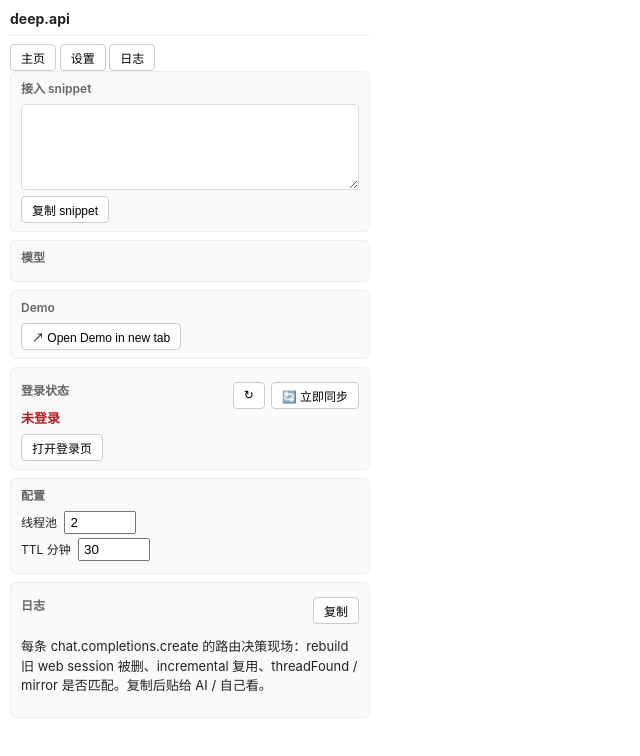
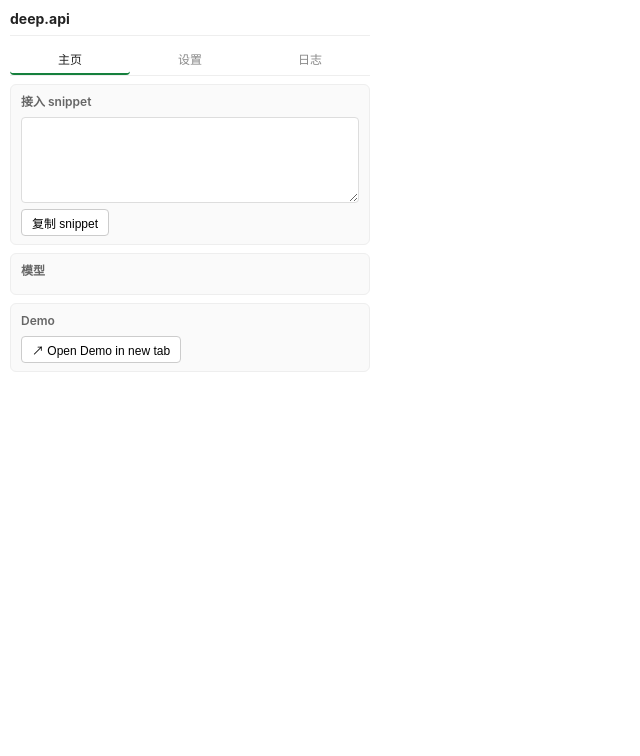
Before and after one commit to lixianmin/deep.api, a website with bundled scripts: page src/popup/popup.html in a window 1280 px wide. Shown: the whole page, without its empty margins (0-640 px from the left). Built offline with nearby package versions, Linux system fonts and the light colour scheme; no server answers.

Commit message:
feat(popup): Tab 栏样式

```diff
--- a/src/popup/popup.css
+++ b/src/popup/popup.css
@@ -31,3 +31,21 @@ li .ok { color: #15803d; }
 .demo-warn-block summary { cursor: pointer; user-select: none; }
 .demo-warn-body { padding-top: 4px; }
 .demo-out { background: #f6f6f6; padding: 6px; border-radius: 3px; white-space: pre-wrap; word-break: break-word; max-height: 300px; overflow: auto; margin: 6px 0 0; }
+
+/* Tab 栏（v0.1.61 popup 重构） */
+.tab-bar { display: flex; gap: 0; border-bottom: 1px solid #eee; margin-bottom: 8px; }
+.tab-btn {
+  flex: 1;
+  background: none;
+  border: none;
+  padding: 6px 0;
+  cursor: pointer;
+  font-size: 12px;
+  color: #888;
+  border-bottom: 2px solid transparent;
+  font-family: inherit;
+}
+.tab-btn:hover { color: #222; }
+.tab-btn.active { color: #222; border-bottom-color: #15803d; }
+.tab-panel { display: block; }
+.tab-panel:not(.active) { display: none; }
```
